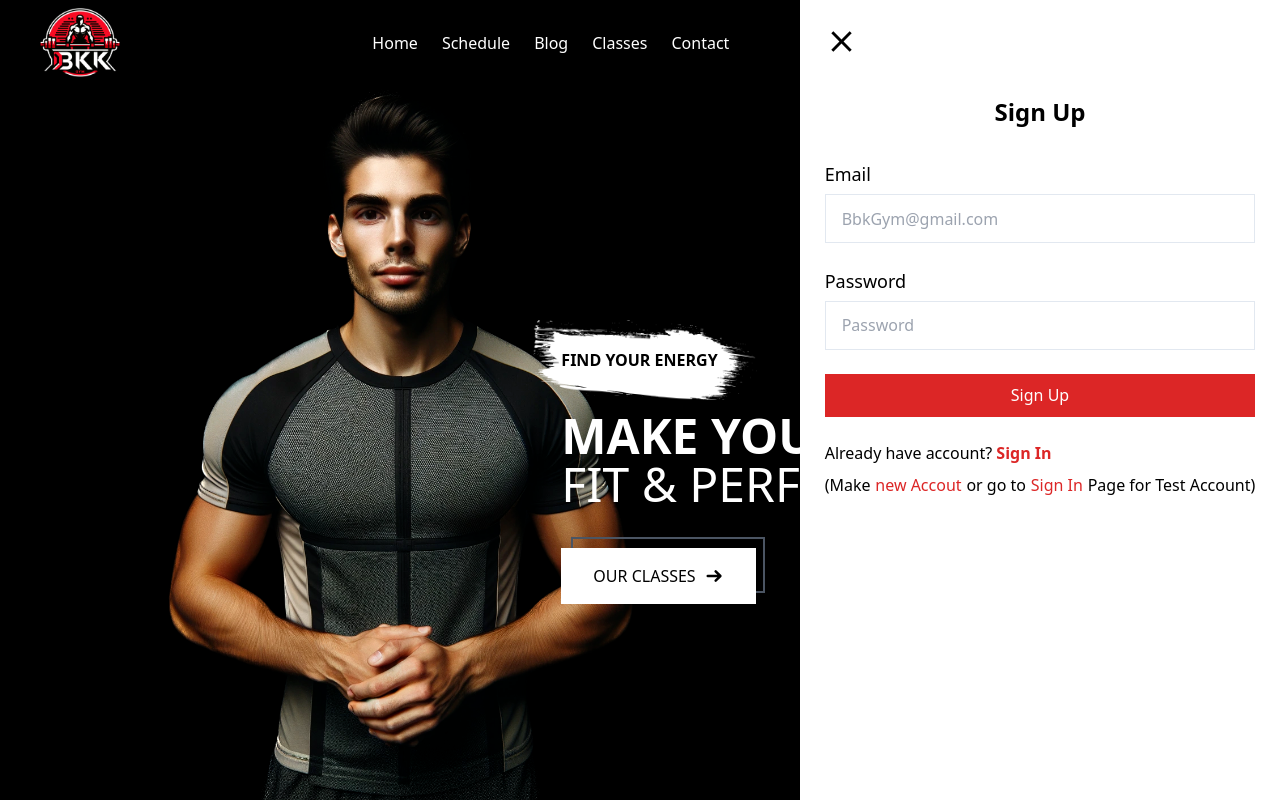
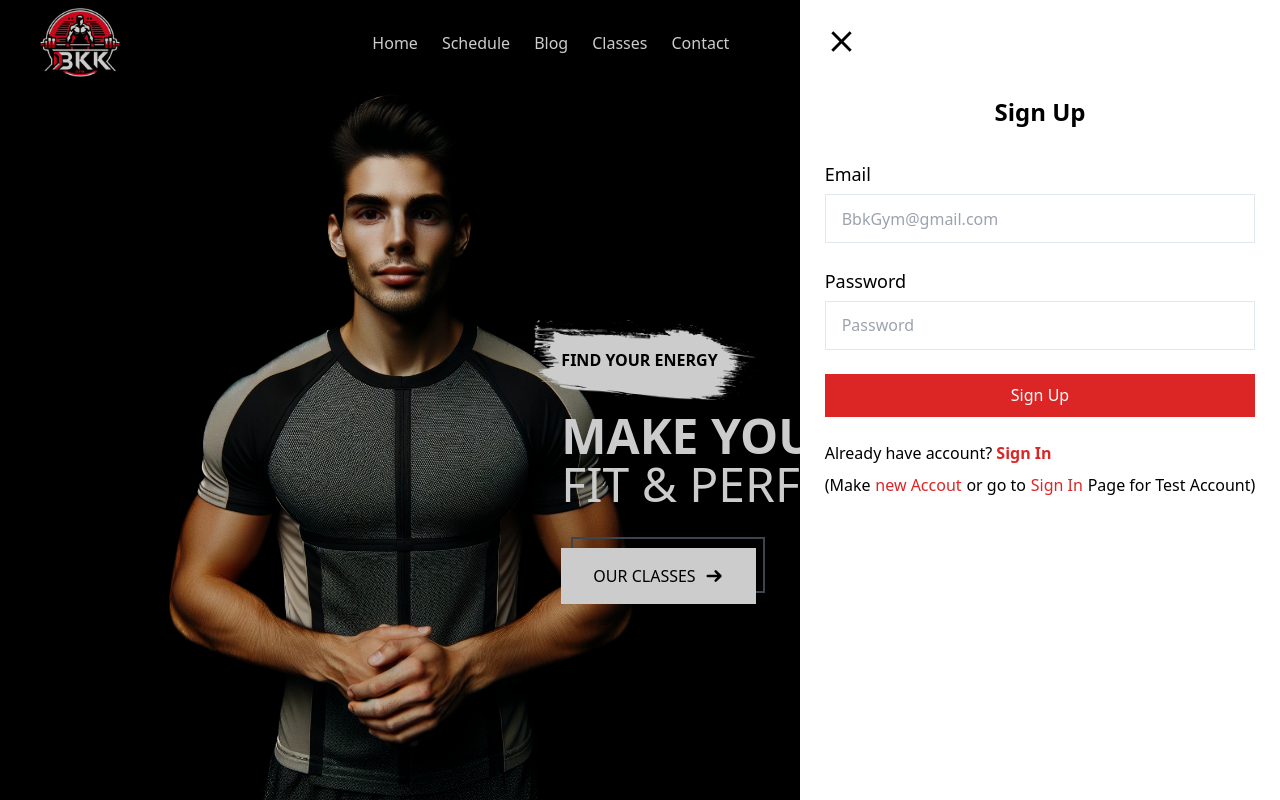
Before and after one commit to OnigiriKing/new-project, a React (Create React App) app: page / in a window 1280 px wide. Shown: the top 800 px of the page. Built offline with nearby package versions, Linux system fonts and the light colour scheme.

Commit message:
bg added

```diff
--- a/src/components/headerComp/Header.Login/Login.jsx
+++ b/src/components/headerComp/Header.Login/Login.jsx
@@ -8,7 +8,7 @@ export default function Login() {
 
   return (
     <div
-      class={`w-[30rem] flex flex-col items-center absolute h-[100vh] bg-white duration-[.5s] ease-in-out ${
+      class={`w-[30rem] flex flex-col items-center absolute h-[100vh] bg-white duration-[.5s] ease-in-out z-[100] ${
         loginWindow ? "right-0" : "right-[-100%]"
       }`}
     >
--- a/src/components/headerComp/Header.jsx
+++ b/src/components/headerComp/Header.jsx
@@ -3,13 +3,14 @@ import logo from "utils/img/logo.png";
 import allSvg from "svg/allSvg";
 import React from "react";
 import Login from "./Header.Login/Login";
-import { useDispatch } from "react-redux";
+import { useDispatch, useSelector } from "react-redux";
 import { setLogin } from "features/Redux/reducers/loginWindowSlice";
 
 export default function Header() {
   const [scrolled, setScroll] = React.useState(false);
 
   const dispatcher = useDispatch();
+  const loginWindow = useSelector((store) => store.loginWindow);
 
   React.useEffect(() => {
     const handleScroll = () => {
@@ -33,6 +34,11 @@ export default function Header() {
           scrolled ? "bg-transparent" : "bg-black"
         }  text-white z-50`}
       >
+        {loginWindow ? (
+          <div class="bg-black absolute w-[100vw] opacity-[20%] h-[100vh] z-[1]"></div>
+        ) : (
+          ""
+        )}
         <Login />
         <div class="justify-between  common-wrapper items-center flex py-2">
           <Link to="/">
```
Also changed, not shown: src/dist/style.css.
